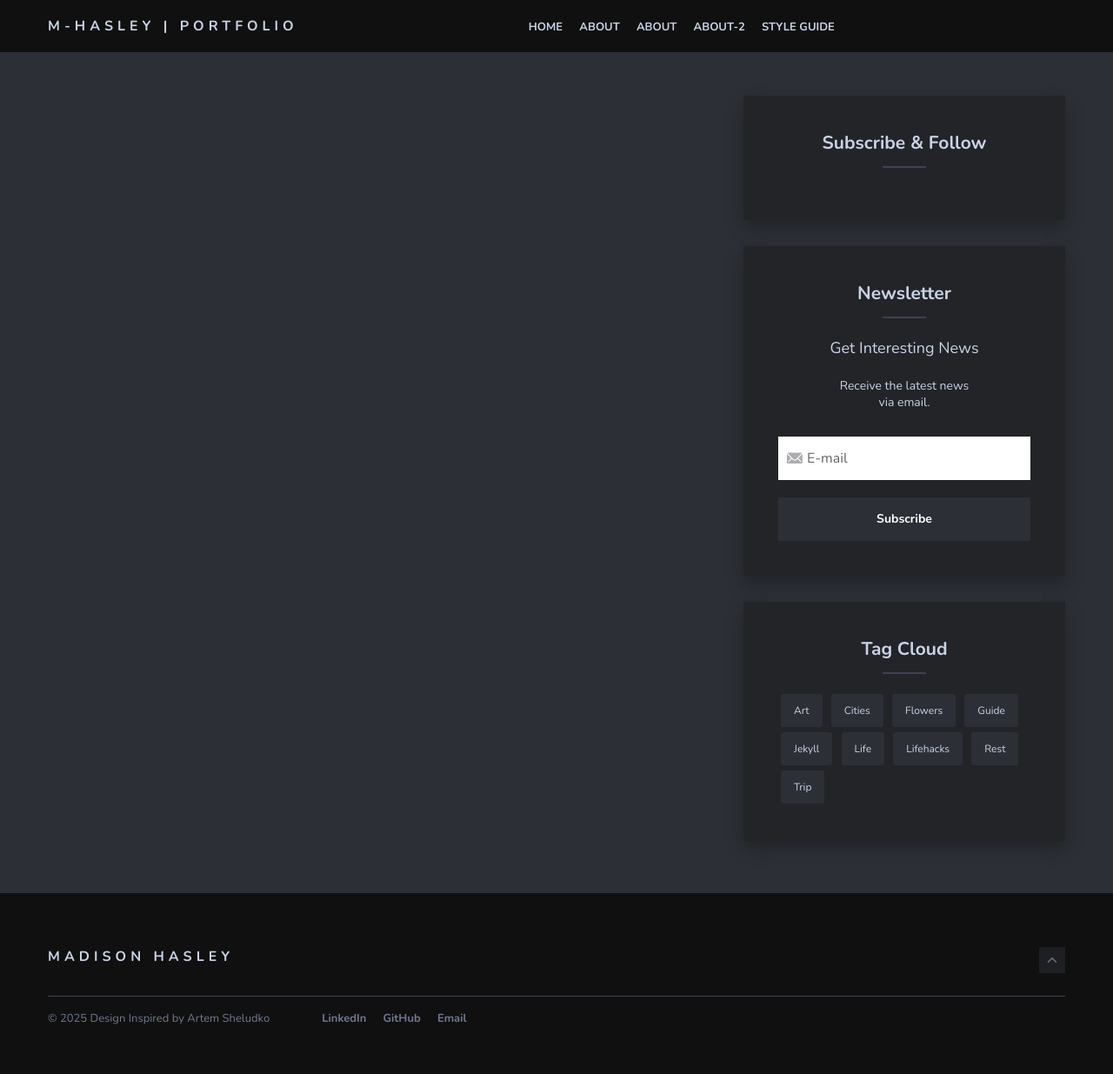
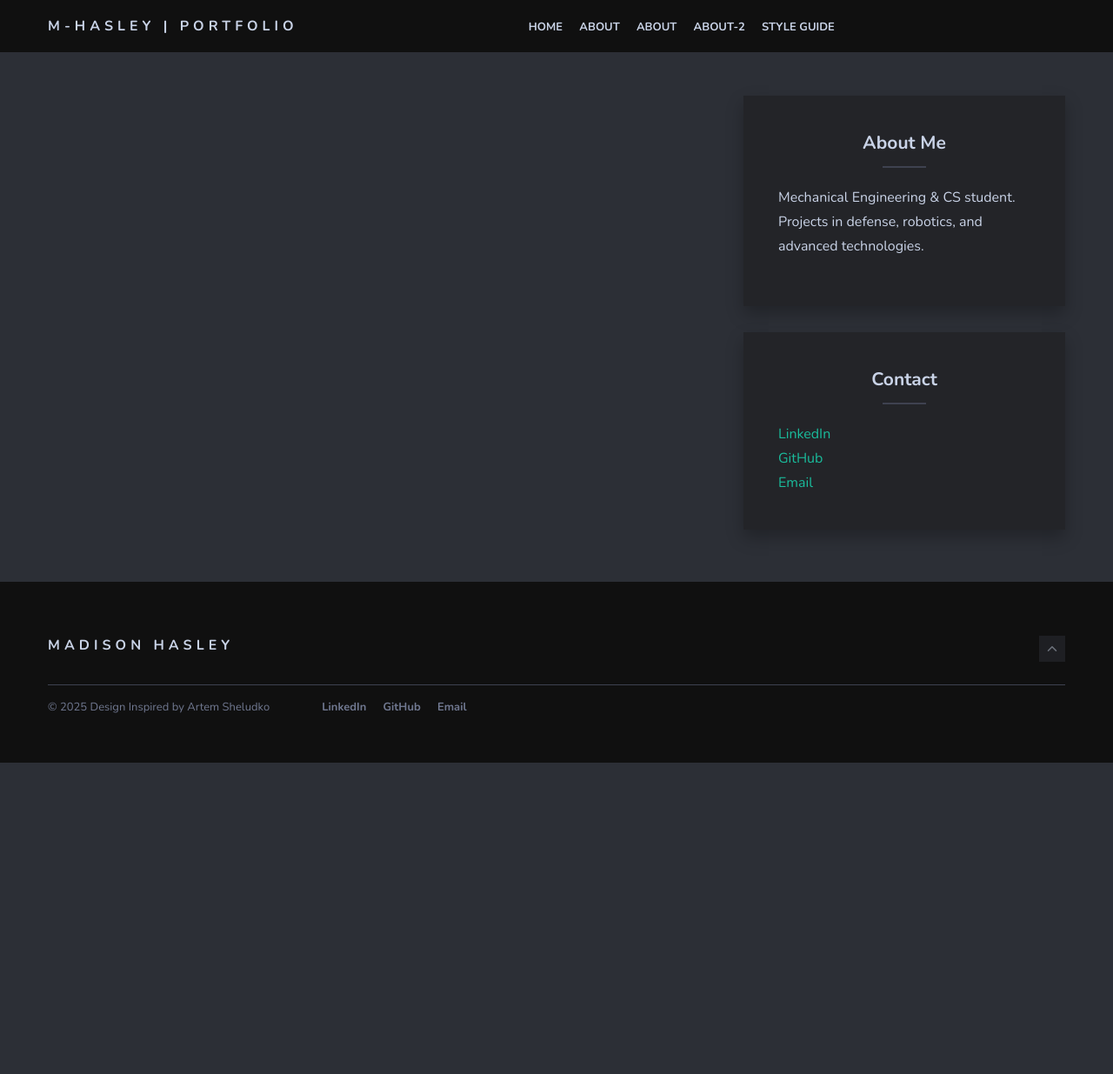
Before and after one commit to mhasley/mhasley.github.io, a Jekyll site: the page built from index.html, in a window 1280 px wide. Shown: the whole page at 87% size. Built offline with Jekyll 4.4.1, drawn with Linux system fonts in a browser that asks for light colours; nearby versions of some CDN libraries; after the commit the page ends 900 px from its top, so only the background shows below that.

Commit message:
Update sidebar.html

```diff
--- a/_includes/sidebar.html
+++ b/_includes/sidebar.html
@@ -1,95 +1,21 @@
 <aside class="sidebar">
+  <div class="widget widget-about">
+    <h3 class="widget-title">About Me</h3>
+    <p>Mechanical Engineering & CS student. Projects in defense, robotics, and advanced technologies.</p>
+  </div>
 
-  {% if page.id %}
-  <div class="widget widget-recent">
-    <h3 class="widget-title">Recent Posts</h3>
-    {% for post in site.posts limit:4 %}
-    <div class="recent-posts">
-      {% if post.image %}
-      <div class="recent-header">
-        <a class="recent-image" href="{{ root_url }}{{ post.url | prepend: site.baseurl }}" style="background-image: url({{"/img/" | prepend: site.baseurl | append: post.image}})"></a>
-      </div>
-      {% else %}
+  <div class="widget widget-contact">
+    <h3 class="widget-title">Contact</h3>
+    <ul class="list-reset">
+      {% if site.linkedin %}
+      <li><a href="{{ site.linkedin }}">LinkedIn</a></li>
       {% endif %}
-      <div class="recent-content">
-        <h6 class="recent-title"><a href="{{ root_url }}{{ post.url | prepend: site.baseurl }}">{{ post.title }}</a></h6>
-        <div class="recent-date">
-          <time datetime="{{ post.date | date_to_xmlschema }}">{{post.date | date: "%B %-d, %Y"}}</time>
-        </div>
-      </div>
-    </div>
-    {% endfor %}
-  </div>
-  {% else %}
-  {% endif %}
-
-  <div class="widget widget-social">
-    <h3 class="widget-title">Subscribe & Follow</h3>
-    <ul class="social-profiles list-reset">
-      {% if site.facebook %}
-      <li class="social-profiles-item">
-        <a href="{{ site.facebook }}" class="social-profiles-link"><i class="ion ion-logo-facebook"></i></a>
-      </li>
-      {% else %} {% endif %}
-
-       {% if site.twitter %}
-      <li class="social-profiles-item">
-        <a href="{{ site.twitter }}" class="social-profiles-link"><i class="ion ion-logo-twitter"></i></a>
-      </li>
-      {% else %} {% endif %}
-
-      {% if site.instagram %}
-      <li class="social-profiles-item">
-        <a href="{{ site.instagram }}" class="social-profiles-link"><i class="ion ion-logo-instagram"></i></a>
-      </li>
-      {% else %} {% endif %}
-
-      {% if site.pinterest %}
-      <li class="social-profiles-item">
-        <a href="{{ site.pinterest }}" class="social-profiles-link"><i class="ion ion-logo-pinterest"></i></a>
-      </li>
-      {% else %} {% endif %}
+      {% if site.github %}
+      <li><a href="{{ site.github }}">GitHub</a></li>
+      {% endif %}
+      {% if site.email %}
+      <li><a href="mailto:{{ site.email }}">Email</a></li>
+      {% endif %}
     </ul>
   </div>
-
-  <div class="widget widget-newsletter">
-    <h3 class="widget-title">Newsletter</h3>
-    <div class="newsletter-subtitle">Get Interesting News</div>
-    <div class="newsletter-text">Receive the latest news via email.</div>
-    <form class="c-newsletter-form validate" action="{% if site.mailchimp %}//{{site.mailchimp}}{% else %}#{% endif %}" method="POST"
-      id="mc-embedded-subscribe-form" name="mc-embedded-subscribe-form" target="_blank" novalidate>
-      <div class="newsletter-group">
-        <div class="newsletter-group-top">
-          <label class="screen-reader-text" for="mce-EMAIL">Email address</label>
-          <i class="email-icon ion ion-ios-mail"></i>
-          <input class="newsletter-email required email" id="mce-EMAIL" type="text" name="EMAIL" placeholder="E-mail">
-        </div>
-        <input class="newsletter-button" id="mc-embedded-subscribe" type="submit" name="subscribe" value="Subscribe">
-      </div>
-    </form>
-  </div>
-
-  {% if site.instafeed == true %}
-  <div class="widget widget-instagram">
-    <h3 class="widget-title">Instagram</h3>
-    <div class="instagram-box">
-      <ul id="instafeed" class="instagram-grid list-reset clearfix"></ul>
-      <a class="instagram-prof" href="#">&#64;UserName</a>
-    </div>
-  </div>
-  {% endif %}
-
-  <div class="widget widget-tags">
-    <h3 class="widget-title">Tag Cloud</h3>
-    {% capture site_tags %}{% for tag in site.tags %}{{ tag | first }}{% unless forloop.last %},{% endunless %}{% endfor %}{%
-    endcapture %} {% assign tag_words = site_tags | split:',' | sort %}
-    <ul class="tag-list list-reset">
-    {% for item in (0..site.tags.size) %}{% unless forloop.last %}
-      {% capture this_word %}{{ tag_words[item] | strip_newlines }}{% endcapture %}
-        <li class="tag-item"><a href="{{ site.baseurl }}/tags#{{ this_word | cgi_escape }}" class="tag">{{ this_word }}</a></li>
-      {% endunless %}
-    {% endfor %}
-    </ul>
-  </div>
-
-</aside> <!-- /.sidebar -->
+</aside>
```
